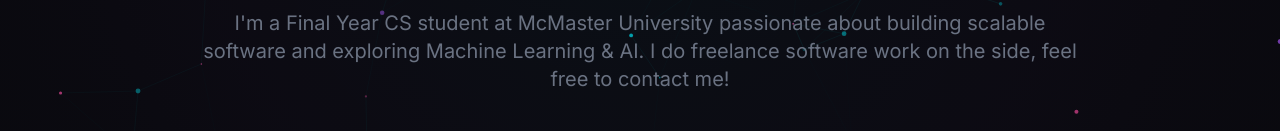
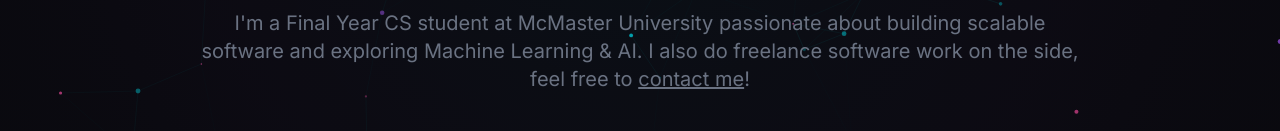
Before and after one commit to jeffreyl45/jefflu2, a React (Vite) app: page /experience in a window 1280 px wide. Shown: the part 408-539 px from the top of the page. Built offline with nearby package versions, Linux system fonts and the light colour scheme.

Commit message:
added underline

```diff
--- a/src/sections/Hero.jsx
+++ b/src/sections/Hero.jsx
@@ -27,7 +27,7 @@
 
         <p className="text-xl text-gray-500 max-w-4xl mx-auto mb-10 animate-fade-in-up" style={{ animationDelay: '0.3s' }}>
           I'm a Final Year CS student at McMaster University passionate about building scalable
-          software and exploring Machine Learning & AI. I do freelance software work on the side, feel free to <a href="mailto:jefflu288@gmail.com">contact me</a>!
+          software and exploring Machine Learning & AI. I also do freelance software work on the side, feel free to <a href="mailto:jefflu288@gmail.com" className="underline">contact me</a>!
         </p>
 
         <div className="flex flex-col sm:flex-row items-center justify-center gap-4 animate-fade-in-up" style={{ animationDelay: '0.4s' }}>
```
